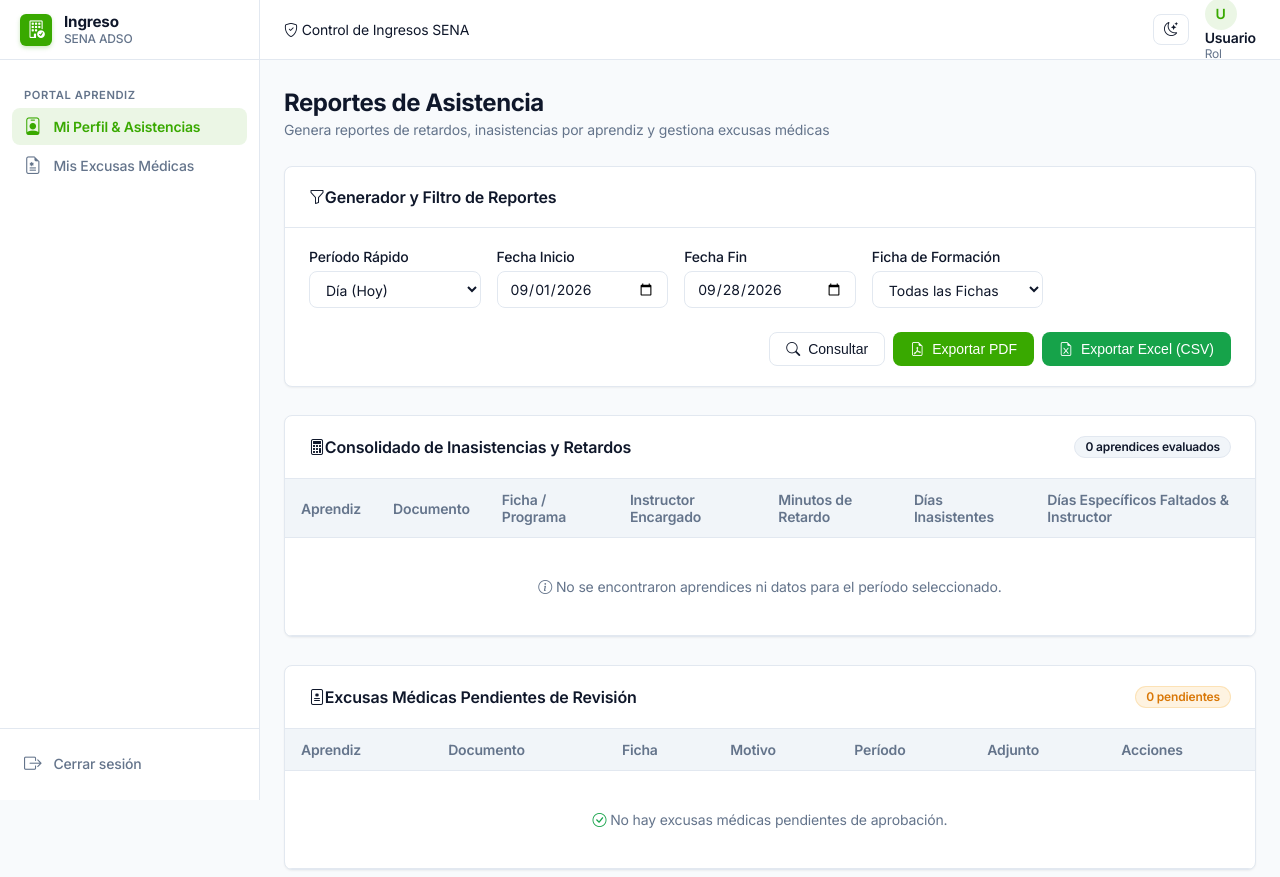
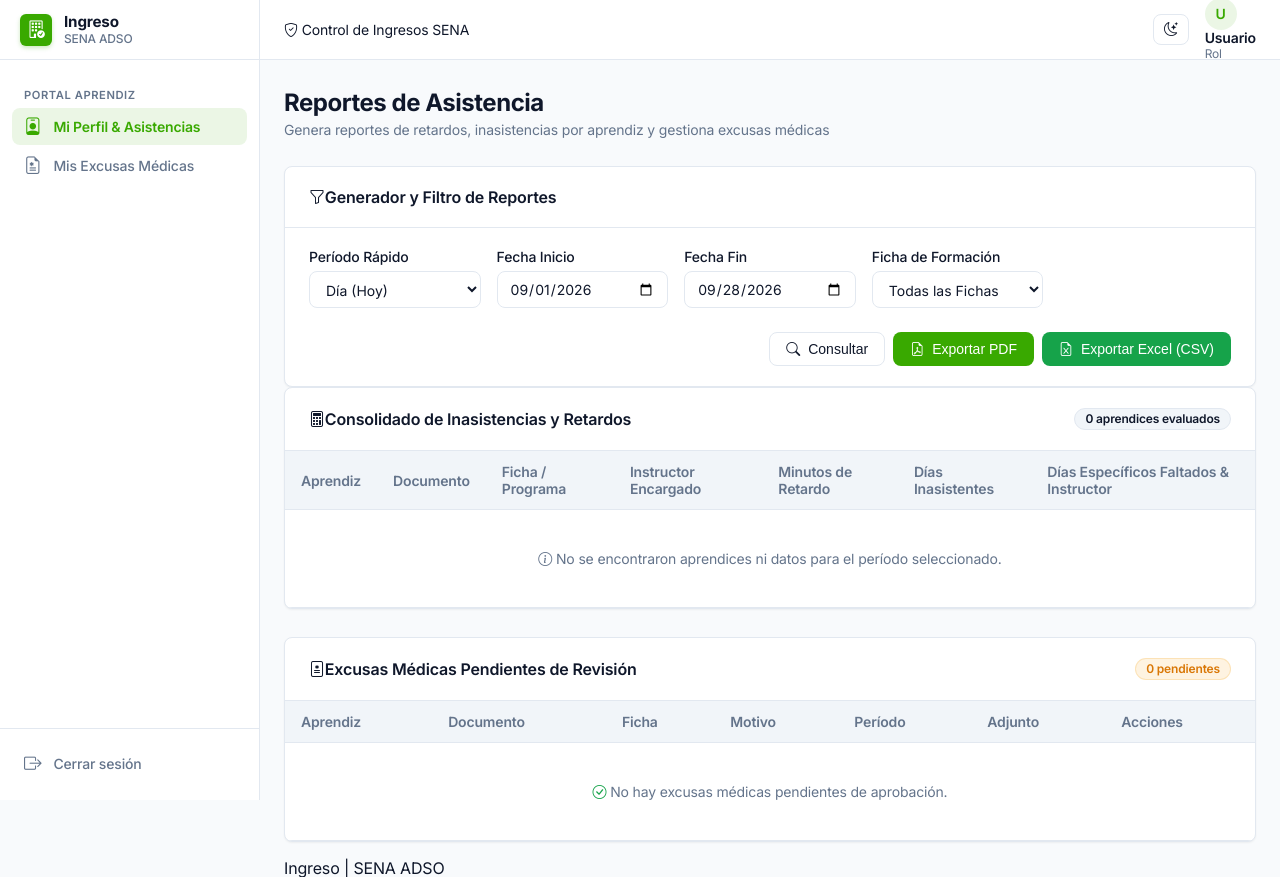
Before and after one commit to bmarulandah02/Sistema-de-control-de-ingresos-de-aprendices, a PHP site: page /views/admin/reportes.php in a window 1280 px wide. Shown: the top 877 px of the page. Run offline with PHP 8.4, Linux system fonts and the light colour scheme; some libraries are stand-ins or nearby versions.

Commit message:
Ajustar estilos y comentarios en las vistas de reportes, excusas, perfil, historial y formulario de fichas

```diff
--- a/views/admin/reportes.php
+++ b/views/admin/reportes.php
@@ -10,8 +10,8 @@ require __DIR__ . '/../layouts/header.php';
     </div>
 </div>
 
-<!-- ── 🟢 FILTROS RÁPIDOS Y GENERADOR DE REPORTES ───────────────────────── -->
-<div class="shadcn-card" style="margin-bottom: 1.75rem;">
+<!-- ── FILTROS RÁPIDOS Y GENERADOR DE REPORTES ───────────────────────── -->
+<div class="shadcn-card card-mb-lg">
     <div class="card-header-shadcn">
         <h3><i class="bi bi-funnel me-2"></i>Generador y Filtro de Reportes</h3>
     </div>
@@ -66,7 +66,7 @@ require __DIR__ . '/../layouts/header.php';
     </div>
 </div>
 
-<!-- ── 🟢 CONSOLIDADO EN PANTALLA: RETARDOS E INASISTENCIAS ───────────────── -->
+<!-- ──  CONSOLIDADO EN PANTALLA: RETARDOS E INASISTENCIAS ───────────────── -->
 <div class="shadcn-card" style="margin-bottom: 1.75rem;">
     <div class="card-header-shadcn">
         <h3><i class="bi bi-calculator me-2"></i>Consolidado de Inasistencias y Retardos</h3>
--- a/views/aprendiz/perfil.php
+++ b/views/aprendiz/perfil.php
@@ -18,7 +18,7 @@ require __DIR__ . '/../layouts/header.php';
 <?php endif; ?>
 
 <div style="display: grid; grid-template-columns: repeat(auto-fit, minmax(280px, 1fr)); gap: 1.5rem; margin-bottom: 2rem;">
-    <!-- ── 🟢 TARJETA DE INFORMACIÓN DEL USUARIO ───────────────────── -->
+    <!-- ──  TARJETA DE INFORMACIÓN DEL USUARIO ───────────────────── -->
     <div class="shadcn-card" style="align-self: start;">
         <div class="card-body-shadcn" style="text-align: center; padding:1.5rem;">
             <div style="width:72px; height:72px; border-radius:50%; background:var(--sena-brand-subtle); color:var(--sena-brand); display:flex; align-items:center; justify-content:center; font-size:2rem; margin: 0 auto 1rem; font-weight:700;">
@@ -52,7 +52,7 @@ require __DIR__ . '/../layouts/header.php';
         </div>
     </div>
 
-    <!-- ── 🟢 FORMULARIO PARA ACTUALIZAR TELÉFONO Y CLAVE ───────────── -->
+    <!-- ──  FORMULARIO PARA ACTUALIZAR TELÉFONO Y CLAVE ───────────── -->
     <div class="shadcn-card">
         <div class="card-header-shadcn">
             <h3><i class="bi bi-gear me-2"></i>Editar Datos de Contacto y Clave</h3>
--- a/views/fichas/formulario.php
+++ b/views/fichas/formulario.php
@@ -26,7 +26,7 @@ $esEdicion = isset($ficha) && $ficha !== null;
     </div>
     <?php endif; ?>
 
-    <!-- ── 🟢 FORMULARIO DE FICHA ──────────────────────────────────── -->
+    <!-- ──  FORMULARIO DE FICHA ──────────────────────────────────── -->
     <div class="shadcn-card">
         <div class="card-body-shadcn" style="padding: 1.5rem;">
             <form method="POST" action="index.php?action=ficha-guardar">
```
Also changed, not shown: views/aprendiz/excusas.php (+5 -5 lines), views/asistencia/historial.php (+5 -5 lines).
